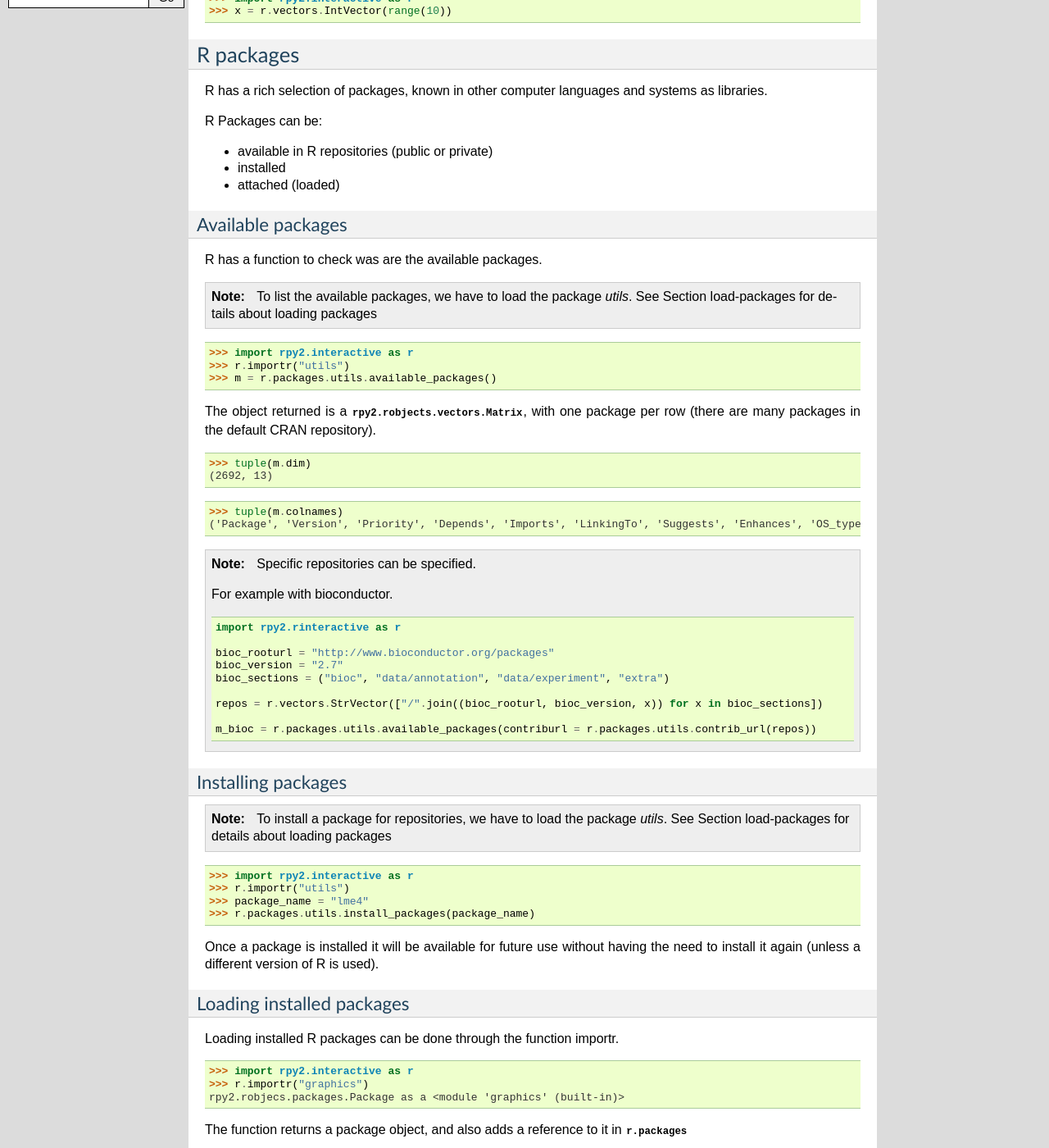
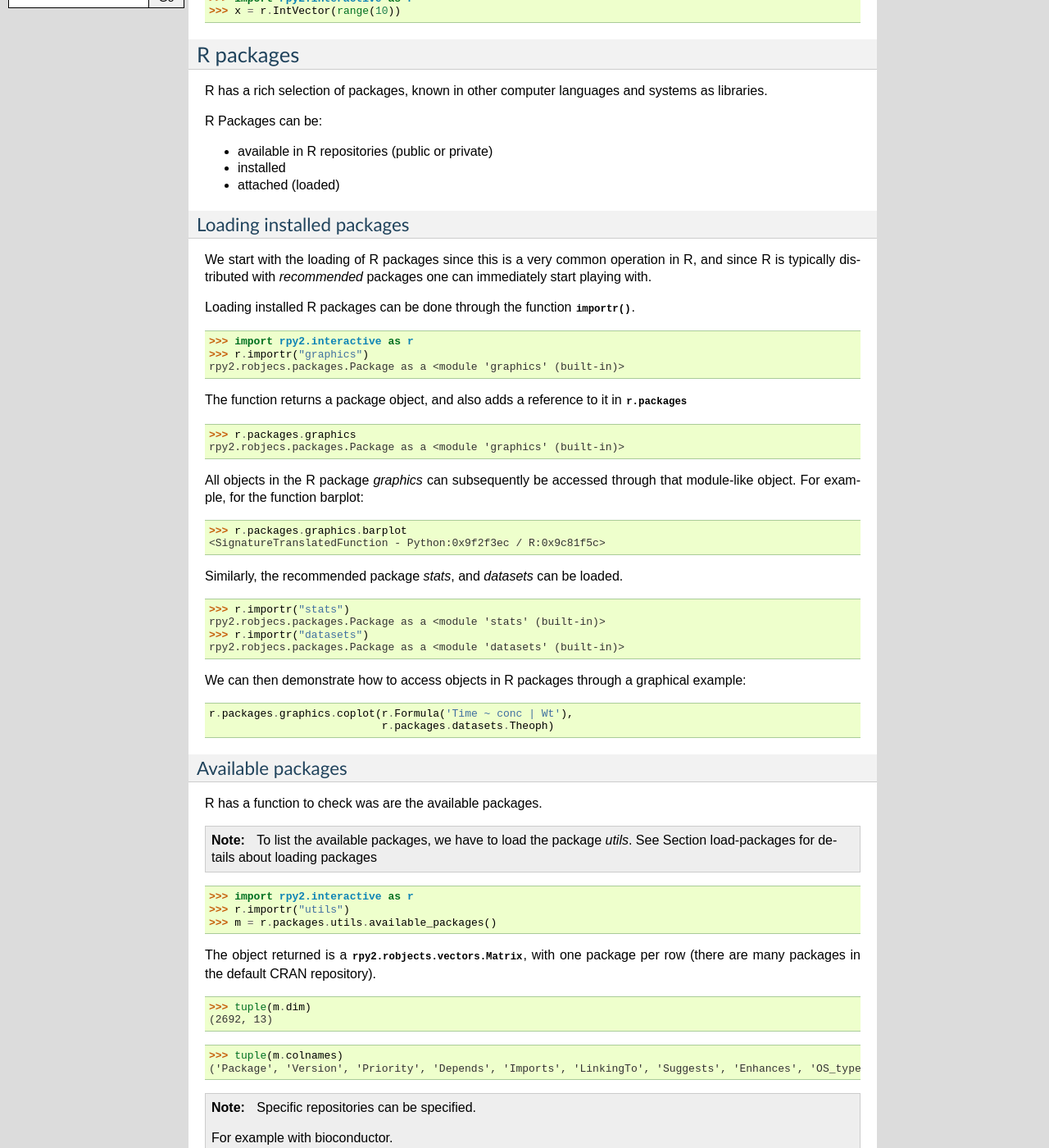
Before and after one commit to rpy2/rpy2, a Sphinx documentation site: the page built from doc/source/interactive.rst, in a window 1280 px wide and 1400 px high, scrolled down 580 px. Shown: the whole window at 82% size. Built offline with Sphinx 7.4.7, drawn with Linux system fonts in a browser that asks for light colours; formulas are drawn with MathJax 3; some of the changed text lies outside the part shown.

Commit message:
more classes in interactive.__init__, more documentation for rpy2.interactive.
--HG--
branch : version_2.2.x

```diff
--- a/doc/source/interactive.rst
+++ b/doc/source/interactive.rst
@@ -24,7 +24,7 @@ in non-interactive code as well. It is trading trading flexibility
 or performances for ease-of-use.
 
 >>> import rpy2.interactive as r
->>> v = r.vectors.IntVector((1,2,3))
+>>> v = r.IntVector((1,2,3))
 >>> r.importr('datasets')
 rpy2.robjecs.packages.Package as a <module 'datasets' (built-in)>
 >>> tuple(r.packages.datasets.trees.names)
@@ -34,7 +34,7 @@ R vectors
 =========
 
 >>> import rpy2.interactive as r
->>> x = r.vectors.IntVector(range(10))
+>>> x = r.IntVector(range(10))
 
 
 R packages
@@ -50,6 +50,51 @@ R Packages can be:
 - installed
 
 - attached (loaded)
+
+
+Loading installed packages
+--------------------------
+
+We start with the loading of R packages since this is a very common
+operation in R, and since R is typically distributed
+with *recommended* packages one can immediately start playing with.
+
+Loading installed R packages can be done through the function :func:`importr`.
+
+>>> import rpy2.interactive as r
+>>> r.importr("graphics")
+rpy2.robjecs.packages.Package as a <module 'graphics' (built-in)>
+
+The function returns a package object, and also adds a reference to it
+in :attr:`r.packages`
+
+>>> r.packages.graphics
+rpy2.robjecs.packages.Package as a <module 'graphics' (built-in)>
+
+All objects in the R package *graphics* can subsequently be accessed
+through that module-like object. For example, for the function barplot:
+
+>>> r.packages.graphics.barplot
+<SignatureTranslatedFunction - Python:0x9f2f3ec / R:0x9c81f5c>
+
+
+Similarly, the recommended package *stats*, and *datasets*
+can be loaded.
+
+>>> r.importr("stats")
+rpy2.robjecs.packages.Package as a <module 'stats' (built-in)>
+>>> r.importr("datasets")
+rpy2.robjecs.packages.Package as a <module 'datasets' (built-in)>
+
+We can then demonstrate how to access objects in R packages through
+a graphical example:
+
+.. code-block:: python
+
+   r.packages.graphics.coplot(r.Formula('Time ~ conc | Wt'),
+                              r.packages.datasets.Theoph)
+
+
 
 Available packages
 ------------------
```
Also changed, not shown: other parts of doc/source/interactive.rst (+0 -16 lines), 1 other file.
